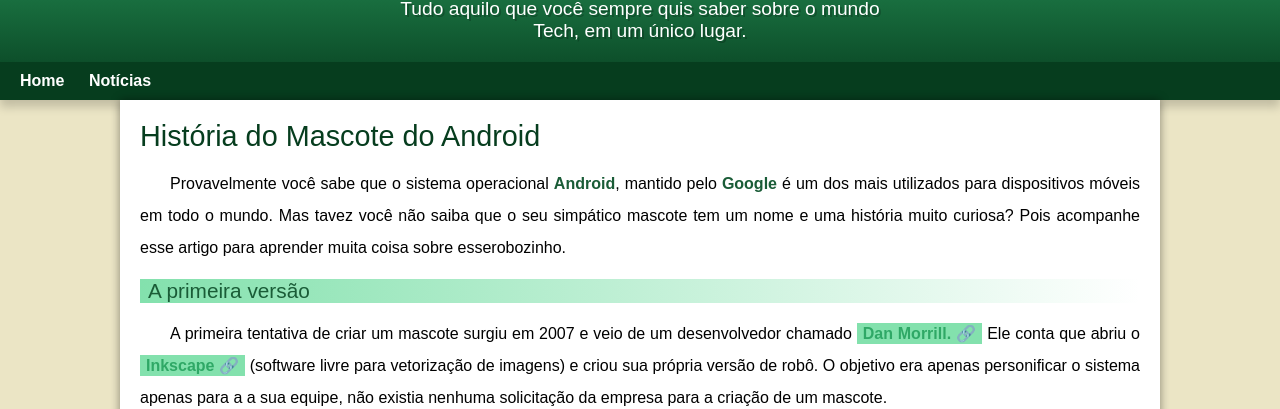
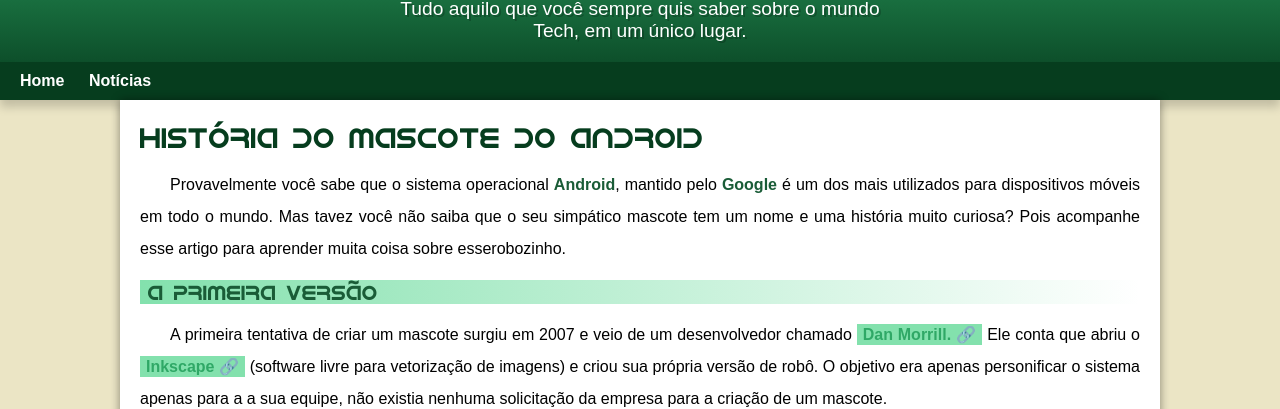
Before and after one commit to VictorMFL/projeto-android, a plain HTML site: page index.html in a window 1280 px wide. Shown: the part 119-528 px from the top of the page. Drawn offline with Linux system fonts and the light colour scheme.

Commit message:
Adicionando fonte Android

```diff
--- a/estilo/style.css
+++ b/estilo/style.css
@@ -18,7 +18,6 @@
 
     --font-padrao: Arial, Verdana, Helvetica, sans-serif;
     --font-destaque: 'Bebas Neue', Arial;
-    --font-android: 'Android', Arial;
 }
 
 * {
@@ -62,7 +61,6 @@ header>p {
     padding-bottom: 20px;
     margin: auto;
     text-shadow: 2px 2px 0px rgba(0, 0, 0, 0.219);
-
 }
 
 nav {
@@ -102,12 +100,12 @@ main {
 main h1 {
     font-weight: normal;
     color: var(--cor5);
-    font-family: var(--fonte-android);
+    font-family: 'Android';
     font-size: 1.8em;
 }
 
 main h2 {
-    font-family: var(--fonte-android);
+    font-family: 'Android';
     color: var(--cor4);
     font-size: 1.3em;
     font-weight: normal;
```
